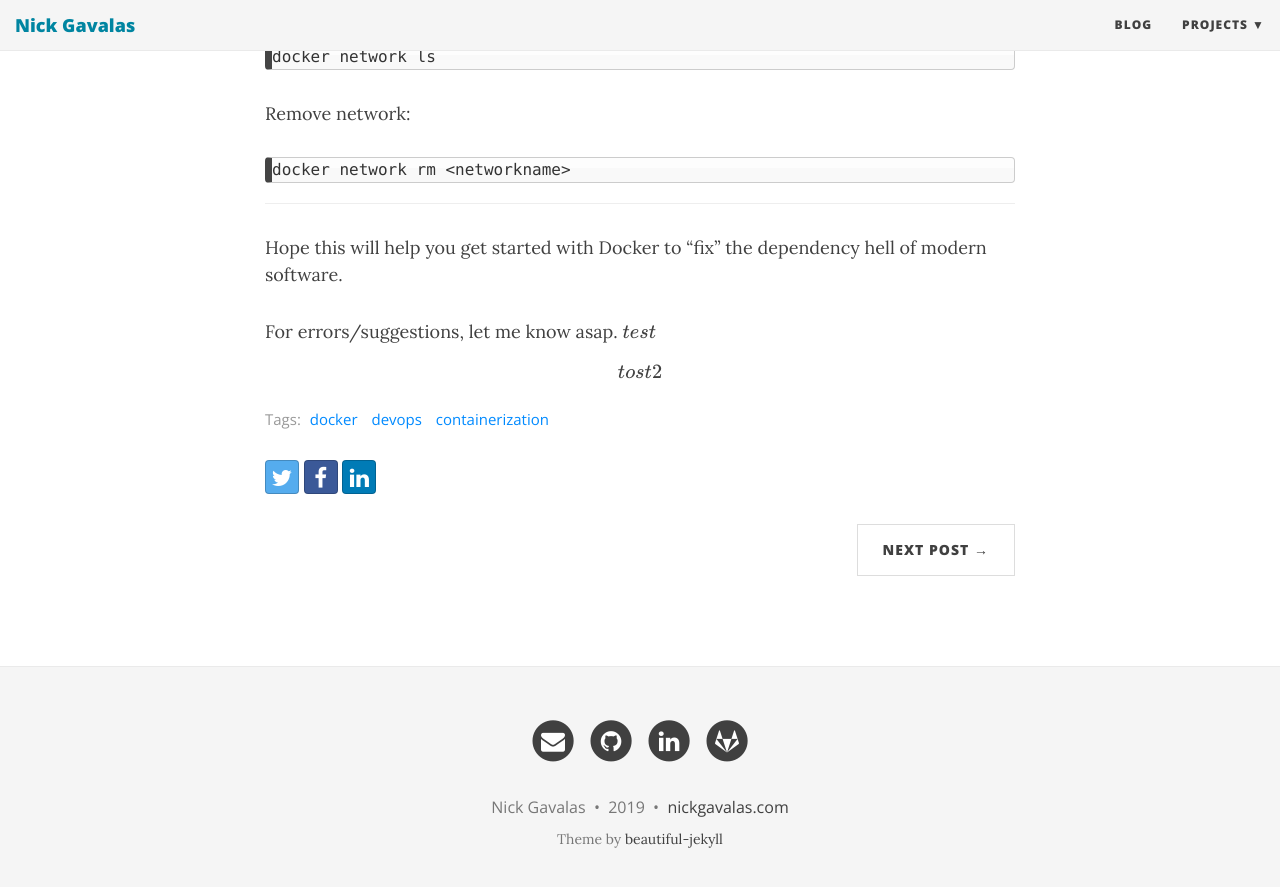
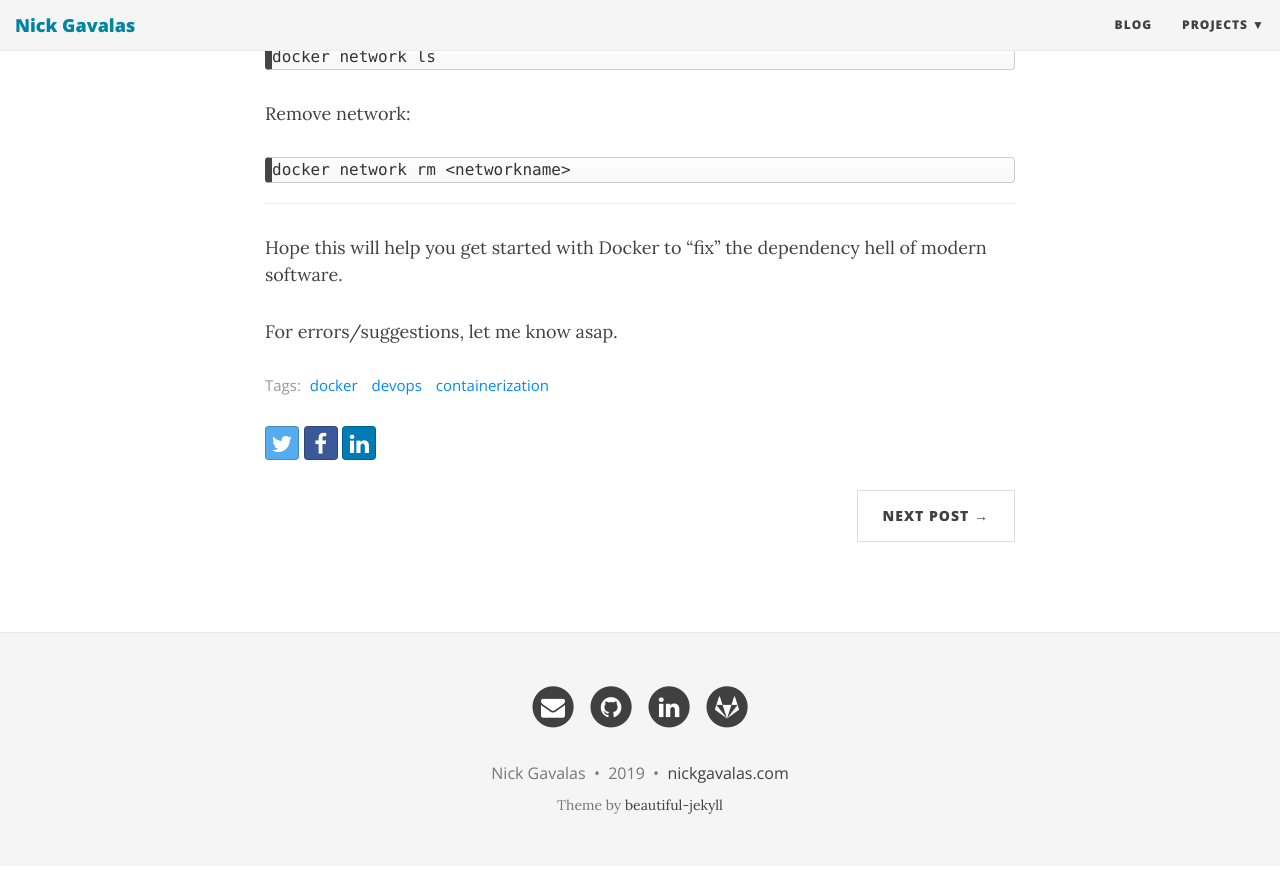
Before and after one commit to NikosGavalas/nikosgavalas.github.io, a Jekyll site: the page built from _posts/2018-5-2-docker-primer.md, in a window 1280 px wide and 900 px high, scrolled down 6077 px. Shown: the top 887 px of the window. Built offline with Jekyll 4.4.1, drawn with Linux system fonts in a browser that asks for light colours; nearby versions of some CDN libraries; formulas are drawn with MathJax 3; after the commit the page ends 6943 px from its top, so only the background shows below that.

Commit message:
confirmed latex-mathjax is working fine

```diff
--- a/_posts/2018-5-2-docker-primer.md
+++ b/_posts/2018-5-2-docker-primer.md
@@ -199,7 +199,7 @@ docker network rm <networkname>
 
 Hope this will help you get started with Docker to "fix" the dependency hell of modern software.
 
-For errors/suggestions, let me know asap. \\( test \\) \\[ tost2 \\]
+For errors/suggestions, let me know asap.
 
 <!--
 ## Useful links:
```
